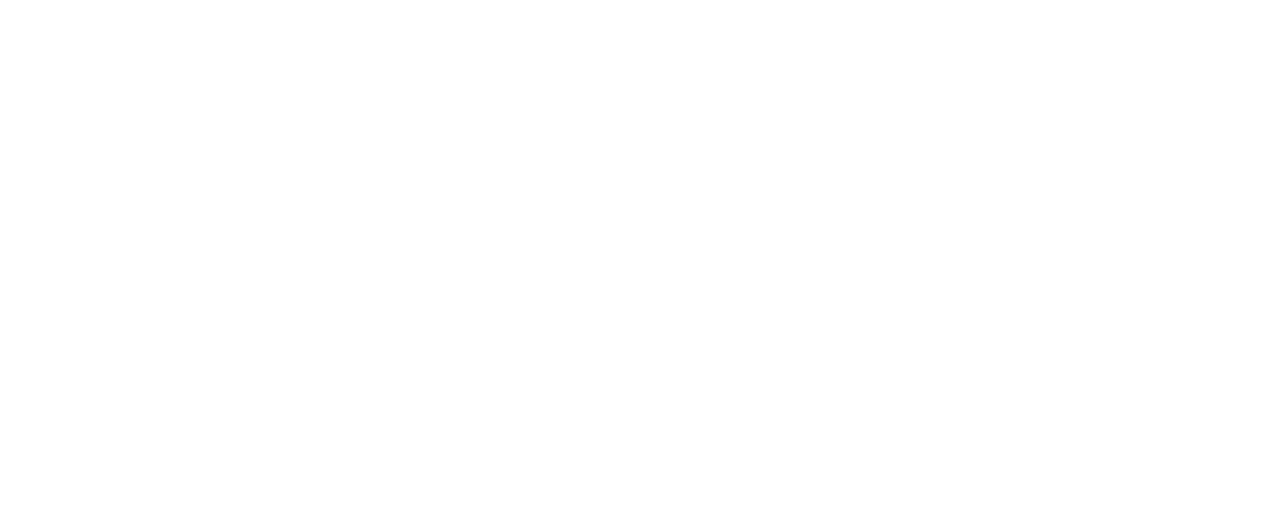
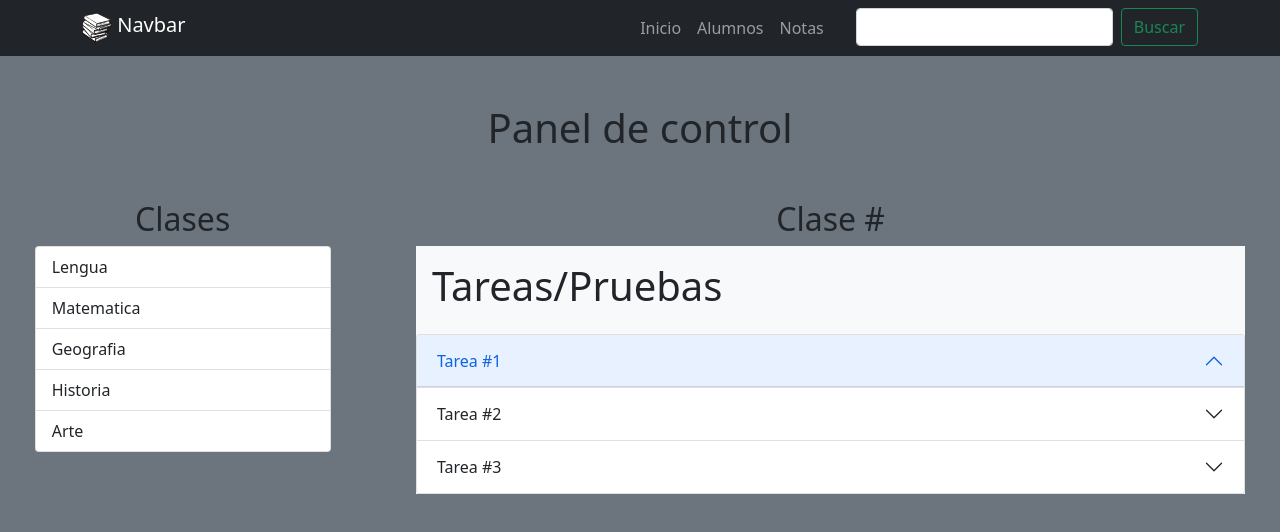
Before and after one commit to Ignacio-Llabot/JS, a plain HTML site: page index.html in a window 1280 px wide. Drawn offline with Linux system fonts and the light colour scheme.

Commit message:
Base html

```diff
--- a/index.html
+++ b/index.html
@@ -7,7 +7,145 @@
     <link rel="stylesheet" href="./css/bootstrap.css">
     <title>Javascript</title>
 </head>
-<body>
-    <h1></h1>
+<body class="bg-secondary">
+    <nav class="navbar navbar-expand-md navbar-dark bg-dark">
+        <div class="container">
+            <a
+            href="#"
+            class="navbar-brand mb-0 h1">
+                <img
+                class="d-inline-block align-top"
+                src="./imgs/books.svg" width="30" height="30">
+                Navbar
+            </a>
+            <button
+            type="button"
+            class="navbar-toggler"
+            data-bs-toggle="collapse"
+            data-bs-target="#navbarNav"
+            aria-controls="navbarNav"
+            aria-expanded="false"
+            aria-label="Expandir/contraer navegación">
+                <span class="navbar-toggler-icon"></span>
+            </button>
+            <div
+            class="navbar-collapse collapse text-center"
+            id="navbarNav">
+                <ul class="navbar-nav ms-auto">
+                    <li class="nav-item active">
+                        <a href="#" class="nav-link">
+                            Inicio
+                        </a>
+                    </li>
+                    <li class="nav-item active">
+                        <a href="#" class="nav-link">
+                            Alumnos
+                        </a>
+                    </li>
+                    <li class="nav-item active">
+                        <a href="#" class="nav-link">
+                            Notas
+                        </a>
+                    </li>
+                    <li class="nav-item active ms-4">
+                        <form class="d-flex">
+                            <input type="text" class="form-control me-2">
+                            <button type="submit" class="btn btn-outline-success">Buscar</button>
+                        </form>
+                    </li>
+                </ul>
+            </div>
+        </div>
+    </nav>
+    <h1 class="text-center my-5">Panel de control</h1>
+    <div class="container-xlg row m-0 gap-3">
+        <aside class="container col-md-3">
+            <div>
+                <h2 class="text-center">Clases</h2>
+                <div class="list-group">
+                    <button type="button" class="list-group-item list-group-item-action">Lengua</button>
+                    <button type="button" class="list-group-item list-group-item-action">Matematica</button>
+                    <button type="button" class="list-group-item list-group-item-action">Geografia</button>
+                    <button type="button" class="list-group-item list-group-item-action">Historia</button>
+                    <button type="button" class="list-group-item list-group-item-action">Arte</button>
+                  </div>
+            </div>
+        </aside>
+        <main class="container col-md-8">
+            <div>
+                <h2 class="text-center">Clase #</h2>
+                <div class="bg-light">
+                    <h3 class="p-3 display-6">Tareas/Pruebas</h3>
+                    <div class="accordion" id="accordionExample">
+                        <div class="accordion-item">
+                          <h2 class="accordion-header" id="headingOne">
+                            <button class="accordion-button" type="button" data-bs-toggle="collapse" data-bs-target="#collapseOne" aria-expanded="false" aria-controls="collapseOne">
+                              Tarea #1
+                            </button>
+                          </h2>
+                          <div id="collapseOne" class="accordion-collapse collapse" aria-labelledby="headingOne" data-bs-parent="#accordionExample">
+                            <div class="accordion-body">
+                              <strong>Consigna</strong>
+                              <p>Aca iria una lista con los nombres y las notas de los alumnos en esta tarea</p>
+                            </div>
+                          </div>
+                        </div>
+                        <div class="accordion-item">
+                          <h2 class="accordion-header" id="headingTwo">
+                            <button class="accordion-button collapsed" type="button" data-bs-toggle="collapse" data-bs-target="#collapseTwo" aria-expanded="false" aria-controls="collapseTwo">
+                              Tarea #2
+                            </button>
+                          </h2>
+                          <div id="collapseTwo" class="accordion-collapse collapse" aria-labelledby="headingTwo" data-bs-parent="#accordionExample">
+                            <div class="accordion-body">
+                                <strong>Consigna</strong>
+                                <p>Aca iria una lista con los nombres y las notas de los alumnos en esta tarea</p>
+                            </div>
+                          </div>
+                        </div>
+                        <div class="accordion-item">
+                          <h2 class="accordion-header" id="headingThree">
+                            <button class="accordion-button collapsed" type="button" data-bs-toggle="collapse" data-bs-target="#collapseThree" aria-expanded="false" aria-controls="collapseThree">
+                              Tarea #3
+                            </button>
+                          </h2>
+                          <div id="collapseThree" class="accordion-collapse collapse" aria-labelledby="headingThree" data-bs-parent="#accordionExample">
+                            <div class="accordion-body">
+                                <strong>Consigna</strong>
+                                <p>Aca iria una lista con los nombres y las notas de los alumnos en esta tarea</p>
+                            </div>
+                          </div>
+                        </div>
+                    </div>
+                </div>
+            </div>
+        </main>
+    </div>
+
+
+
+
+
+
+
+
+
+
+
+
+
+
+
+
+
+
+
+
+
+
+
+
+
+    <script src="./js/bootstrap.bundle.js"></script>
 </body>
 </html>
```
Also changed, not shown: imgs/books.svg (added).
